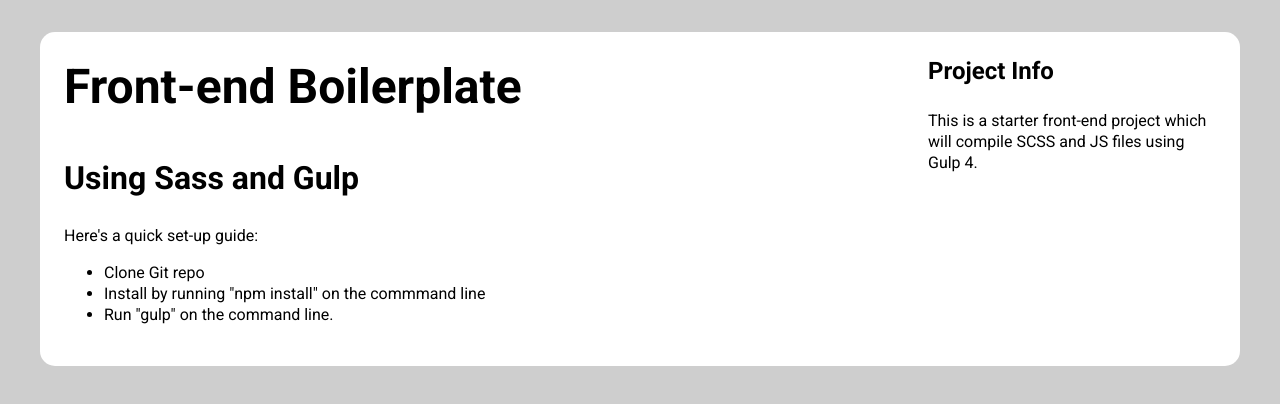
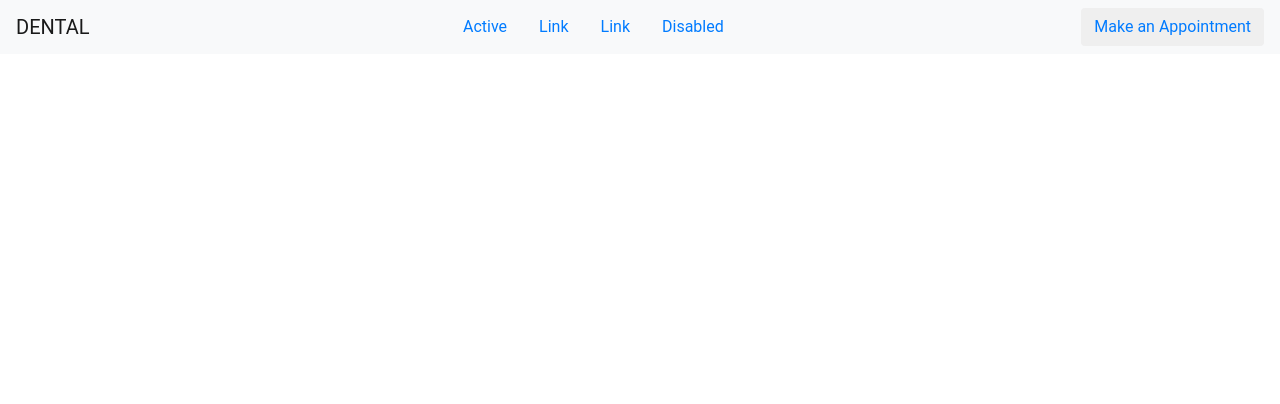
Before and after one commit to thelittlestschnauzer/dental, a website: page index.html in a window 1280 px wide. Drawn offline with nearby package versions, Linux system fonts and the light colour scheme; files that its build step writes are made by us from their sources.

Commit message:
adding navbar and beginning to style

```diff
--- a/app/scss/_colors.scss
+++ b/app/scss/_colors.scss
@@ -1,4 +1,9 @@
 $white: #ffffff;
-$black: #000000;
+$black: #090B25;
 $dkGray: #303030;
 $ltGray: #cecece;
+$green: #06e565;
+$kellyGreen: #00CA78;
+$royalBlue: #00aeef;
+$dkGreen: #01A46B;
+$brightBlue: #006CDF;
--- a/app/scss/_global.scss
+++ b/app/scss/_global.scss
@@ -8,19 +8,17 @@
 }
 
 body {
-    padding: 20px;
-    background-color: $ltGray;
+    background-color: $white;
     color: $black;
     font-family: 'Roboto', sans-serif;
     line-height: 1.3;
 
     @media #{$mq-1000-up}{
-        padding: 1.5rem;
+        // padding: 1.5rem;
     }
 }
 
 main {
-    padding: 20px;
     background-color: $white;
     border-radius: 15px;
     max-width: 1200px;
@@ -28,7 +26,7 @@
 
     @media #{$mq-1000-up}{
         display: flex;
-        padding: 1.5rem;
+        // padding: 1.5rem;
     }
 }
 
--- a/app/scss/style.scss
+++ b/app/scss/style.scss
@@ -2,3 +2,28 @@
 @import "colors";
 @import "global";
 @import "typography";
+
+
+@media only screen and (max-width: 576px) {
+
+}
+
+@media only screen and (max-width: 767px) {
+  .nav-appointment-btn {
+    display: none;
+  }
+}
+
+//  Tablet Styles
+
+@media only screen and (min-width: 768px) and (max-width: 1024px) {
+  .nav-appointment-btn {
+    display: none;
+  }
+}
+
+// Desktop Styles
+
+@media only screen and (min-width: 1025px) {
+
+}
--- a/index.html
+++ b/index.html
@@ -4,47 +4,57 @@
         <!-- General meta tags needed-->
         <meta charset="utf-8">
         <meta http-equiv="Content-Type" content="text/html; charset=UTF-8" />
+
         <!-- Needed for responsive design -->
         <meta name="viewport" content="width=device-width, initial-scale=1, shrink-to-fit=no">
-        <!-- If you want custom browser colors on mobile -->
-        <meta name="theme-color" content="#1843c1" />
-        <meta name="apple-mobile-web-app-status-bar-style" content="#1843c1">
 
-        <title></title>
+
+        <title>DENTAL</title>
 
         <!-- Google Fonts -->
-        <link href="https://fonts.googleapis.com/css?family=Roboto:400,700" rel="stylesheet">
+        <link href="https://fonts.googleapis.com/css?family=Montserrat|Playfair+Display|Raleway&display=swap" rel="stylesheet">
+
+        <!-- bootstrap -->
+        <link rel="stylesheet" href="https://maxcdn.bootstrapcdn.com/bootstrap/4.0.0/css/bootstrap.min.css" integrity="sha384-Gn5384xqQ1aoWXA+058RXPxPg6fy4IWvTNh0E263XmFcJlSAwiGgFAW/dAiS6JXm" crossorigin="anonymous">
+
 
         <!-- CSS File -->
         <link rel="stylesheet" href="dist/style.css?cb=1579830954740">
     </head>
     <body>
+      <nav class="navbar navbar-expand-lg navbar-light bg-light">
+        <a class="navbar-brand" href="#">DENTAL</a>
+        <button class="navbar-toggler" type="button" data-toggle="collapse" data-target="#navbarSupportedContent" aria-controls="navbarSupportedContent" aria-expanded="false" aria-label="Toggle navigation">
+          <span class="navbar-toggler-icon"></span>
+        </button>
 
-        <main>
-            <section class="content">
-                <h1>Front-end Boilerplate</h1>
-                <h2>Using Sass and Gulp</h2>
+        <div class="collapse navbar-collapse justify-content-center" id="navbarSupportedContent">
+          <ul class="nav justify-content-center">
+            <li class="nav-item">
+              <a class="nav-link" href="#">Active</a>
+            </li>
+            <li class="nav-item">
+              <a class="nav-link" href="#">Link</a>
+            </li>
+            <li class="nav-item">
+              <a class="nav-link" href="#">Link</a>
+            </li>
+            <li class="nav-item">
+              <a class="nav-link" href="#">Disabled</a>
+            </li>
+          </ul>
+        </div>
+        <button type="button" class="nav-appointment-btn btn justify-content-end">
+          <a href="#" class="appointment">Make an Appointment</a>
+        </button>
+      </nav>
 
-                <p>
-                    Here's a quick set-up guide:
-                </p>
 
-                <ul>
-                    <li>Clone Git repo</li>
-                    <li>Install by running "npm install" on the commmand line</li>
-                    <li>Run "gulp" on the command line.</li>
-                </ul>
-
-            </section>
-
-            <aside>
-                <h3>Project Info</h3>
-                <p>
-                    This is a starter front-end project which will compile SCSS and JS files using Gulp 4.
-                </p>
-            </aside>
-
-        </main>
+        <!-- Optional JavaScript -->
+        <!-- jQuery first, then Popper.js, then Bootstrap JS -->
+        <script src="https://code.jquery.com/jquery-3.2.1.slim.min.js" integrity="sha384-KJ3o2DKtIkvYIK3UENzmM7KCkRr/rE9/Qpg6aAZGJwFDMVNA/GpGFF93hXpG5KkN" crossorigin="anonymous"></script>
+        <script src="https://cdnjs.cloudflare.com/ajax/libs/popper.js/1.12.9/umd/popper.min.js" integrity="sha384-ApNbgh9B+Y1QKtv3Rn7W3mgPxhU9K/ScQsAP7hUibX39j7fakFPskvXusvfa0b4Q" crossorigin="anonymous"></script>
+        <script src="https://maxcdn.bootstrapcdn.com/bootstrap/4.0.0/js/bootstrap.min.js" integrity="sha384-JZR6Spejh4U02d8jOt6vLEHfe/JQGiRRSQQxSfFWpi1MquVdAyjUar5+76PVCmYl" crossorigin="anonymous"></script>
 
         <!-- JavaScript File -->
         <script src="dist/all.js?cb=1579830954740"></script>
```
